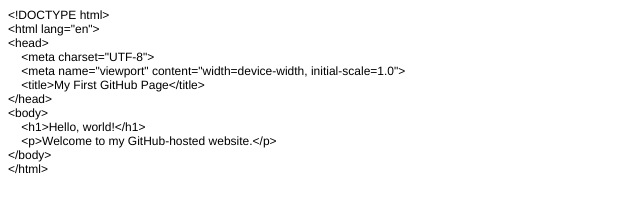
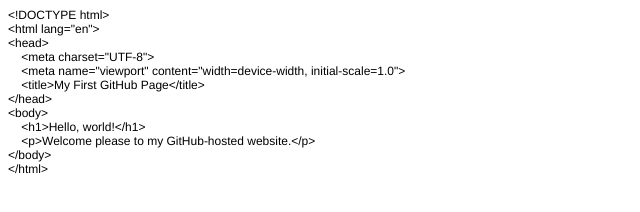
Before and after one commit to intonation/test1, a plain HTML site: page index.html in a window 1280 px wide. Shown: the full height of the page, 0-640 px from the left. Drawn offline with Linux system fonts and the light colour scheme.

Commit message:
Update index.html

```diff
--- a/index.html
+++ b/index.html
@@ -20,7 +20,7 @@
 <p class="p1">&lt;/head&gt;</p>
 <p class="p1">&lt;body&gt;</p>
 <p class="p1"><span class="Apple-converted-space">    </span>&lt;h1&gt;Hello, world!&lt;/h1&gt;</p>
-<p class="p1"><span class="Apple-converted-space">    </span>&lt;p&gt;Welcome to my GitHub-hosted website.&lt;/p&gt;</p>
+<p class="p1"><span class="Apple-converted-space">    </span>&lt;p&gt;Welcome please to my GitHub-hosted website.&lt;/p&gt;</p>
 <p class="p1">&lt;/body&gt;</p>
 <p class="p1">&lt;/html&gt;</p>
 </body>
```
